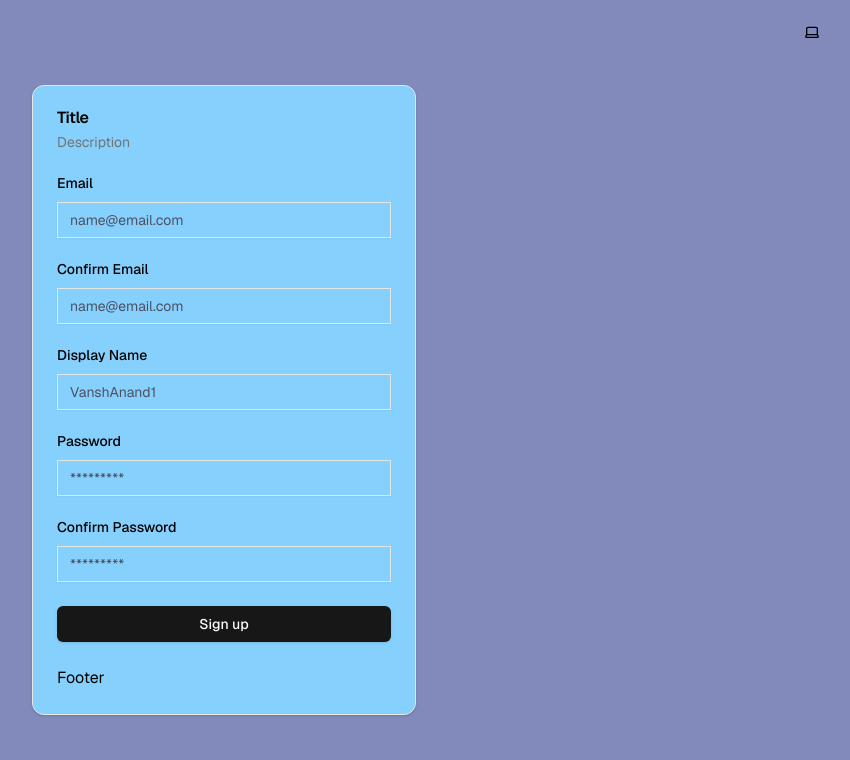
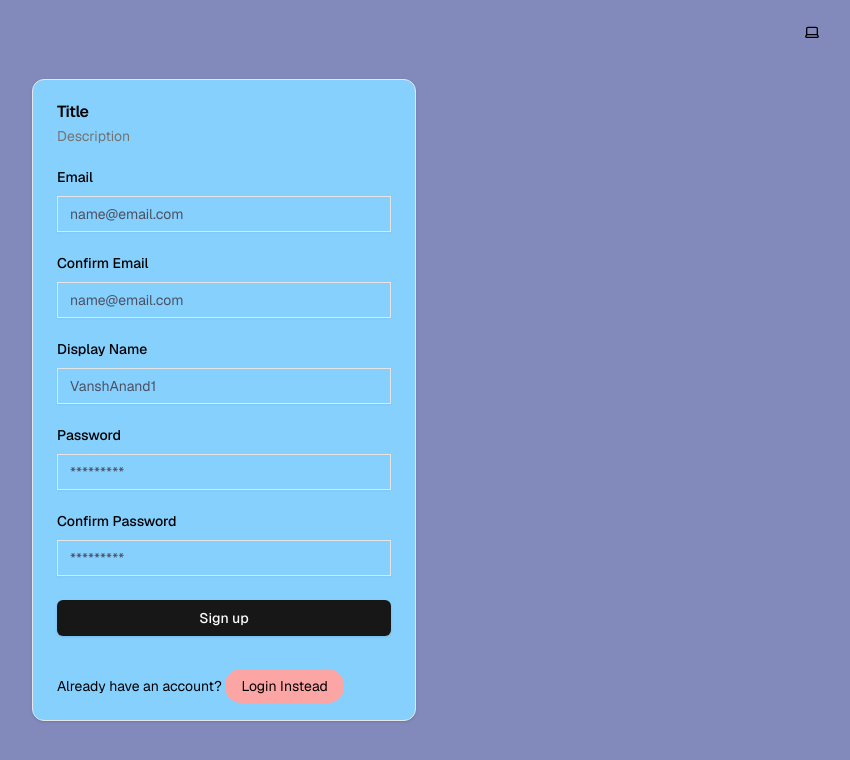
Before and after one commit to VanshAnand1/BLOG-2, a Next.js app: page /auth/signup in a window 1280 px wide. Shown: the top 760 px of the page, without its empty margins (416-1266 px from the left). Built offline with nearby package versions, Linux system fonts and the light colour scheme.

Commit message:
BG-3 feature: signup error, footer, submit

```diff
--- a/components/auth/sign-up-form.tsx
+++ b/components/auth/sign-up-form.tsx
@@ -14,6 +14,7 @@ import {
 import { Label } from "../ui/label";
 import { Input } from "../ui/input";
 import { Button } from "../ui/button";
+import Link from "next/link";
 
 export default function SignUpForm({
   className,
@@ -109,15 +110,25 @@ export default function SignUpForm({
                   }}
                 />
               </div>
-              <div>
-                <Button type="submit" className="w-full" disabled={isLoading}>
-                  {isLoading ? "Signing up..." : "Sign up"}
-                </Button>
-              </div>
+
+              {error && <div className="text-sm text-red-500">{error}</div>}
+              <Button type="submit" className="w-full" disabled={isLoading}>
+                {isLoading ? "Signing up..." : "Sign up"}
+              </Button>
             </div>
           </form>
         </CardContent>
-        <CardFooter>Footer</CardFooter>
+        <CardFooter>
+          <div className="mt-4 text-center text-sm">
+            Already have an account?{" "}
+            <Link
+              href="/auth/login"
+              className="rounded-2xl bg-red-300 px-4 py-2 underline-offset-4 hover:underline"
+            >
+              Login Instead
+            </Link>
+          </div>
+        </CardFooter>
       </Card>
     </div>
   );
```
